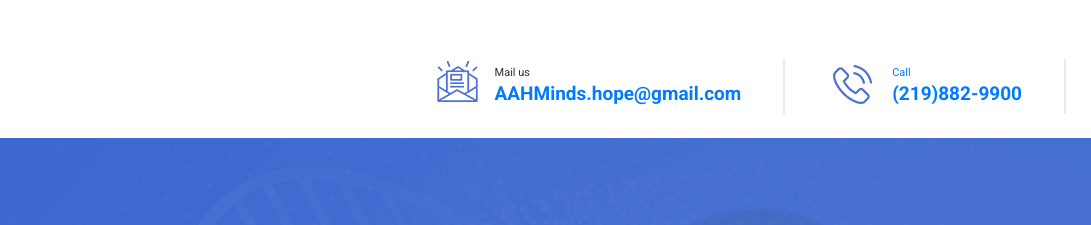
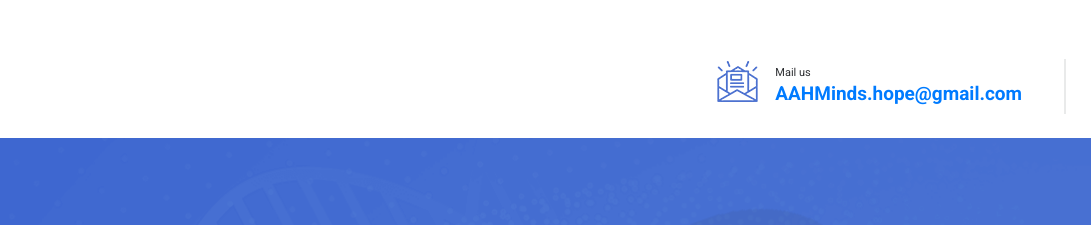
Before and after one commit to rkeffly/aahminds.github.io, a plain HTML site: page appointment.html in a window 1280 px wide. Shown: the top 225 px of the page, 189-1280 px from the left. Drawn offline with nearby package versions, Linux system fonts and the light colour scheme.

Commit message:
commit 2

```diff
--- a/appointment.html
+++ b/appointment.html
@@ -46,13 +46,6 @@ emailjs.init("user_P84KkVfN8587Bkw0nsmdz");
 <span>Mail us</span>
 <a href="https://demo.web3canvas.com/cdn-cgi/l/email-protection#355c5b535a7558505150515c5b1b565a58">
     <h4>AAHMinds.hope@gmail.com</h4>
-</div>
-</li>
-<li>
-<img src="images/call-icon.png" alt="#">
-<div>
-<span>Call</span>
-<h4>(219)882-9900</h4>
 </div>
 </li>
 </ul>
@@ -200,9 +193,7 @@ emailjs.init("user_P84KkVfN8587Bkw0nsmdz");
     We are here to provide holistic care<br /> that is evidence-based with love,  <br />compassion and respect for all.
 
     </p>
-    <a href="tel:(219)882-9900">
-    <h4><i class="fas fa-phone"></i>(219)882-9900</h4>
-    </a>
+
 
     <a href="https://demo.web3canvas.com/cdn-cgi/l/email-protection#355c5b535a7558505150515c5b1b565a58">
     <h4><i class="far fa-envelope"></i>AAHMinds.hope@gmail.com</h4>
```
Also changed, not shown: index.html (+0 -4 lines).
